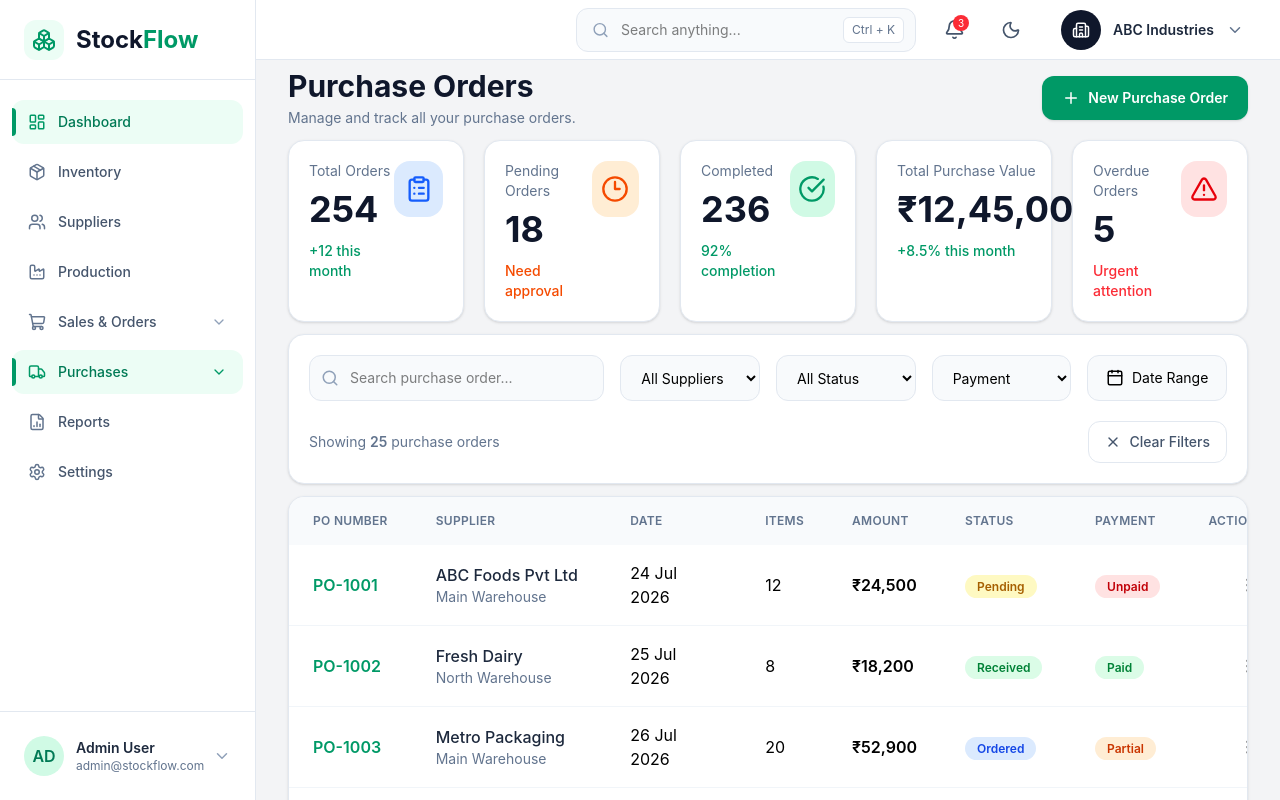
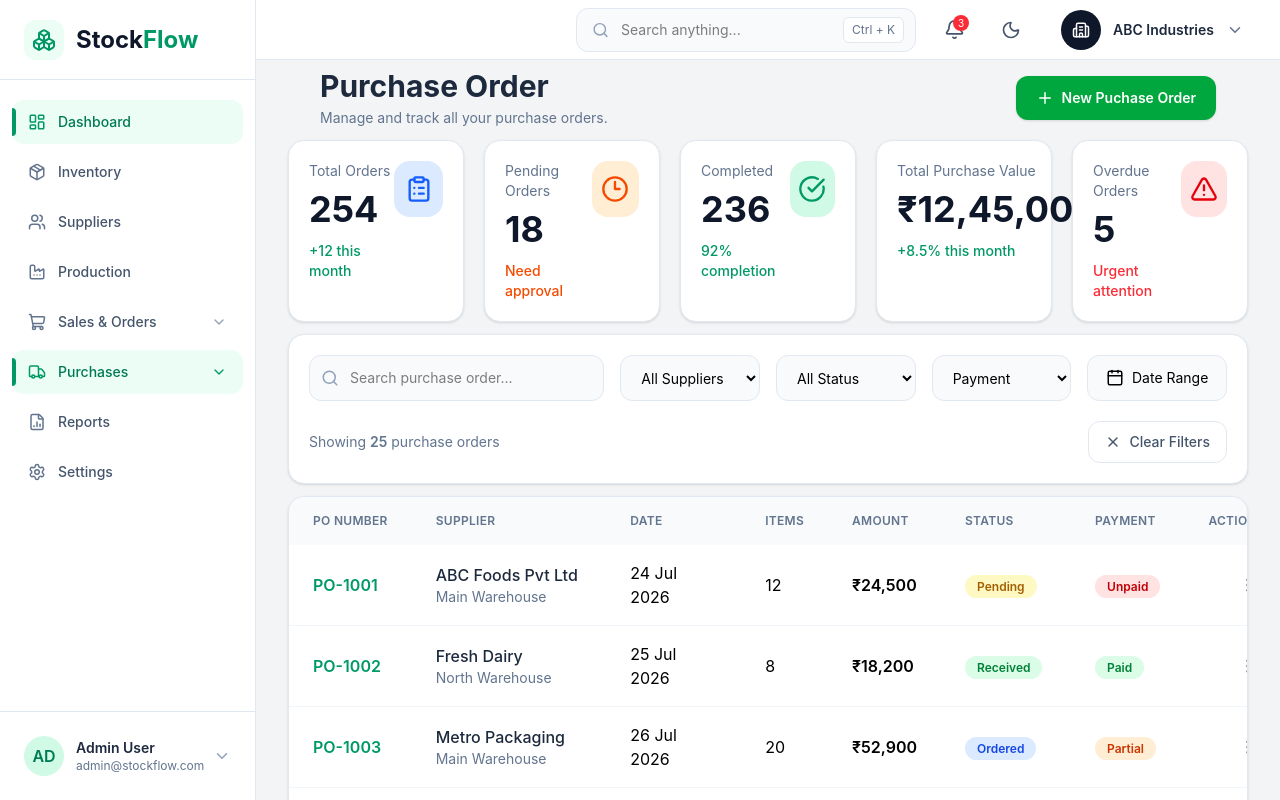
Before and after one commit to AljasMuthukadan/stockflow, a React (Vite) app in the folder client/: page /dashboard/purchase in a window 1280 px wide. Built offline with nearby package versions, Linux system fonts and the light colour scheme.

Commit message:
Page Header Component Created

```diff
--- /dev/null
+++ b/client/src/components/common/PageHeader.jsx
@@ -0,0 +1,86 @@
+function PageHeader({
+  title,
+  description,
+  actionIcon: ActionIcon,
+  actionLabel,
+  onAction,
+}) {
+  return (
+    <div
+      className="
+        mb-4
+        mt-2
+        flex
+        items-center
+        justify-between
+        gap-3
+        sm:mb-3
+        sm:gap-4
+        sm:mx-3
+        md:mx-4
+        lg:mx-8
+      "
+    >
+      {/* Left */}
+      <div className="min-w-0 flex-1">
+        <h1 className="text-2xl font-bold text-slate-800 lg:text-3xl">
+          {title}
+        </h1>
+
+        {description && (
+          <p className="mt-1 hidden text-sm text-slate-500 lg:block">
+            {description}
+          </p>
+        )}
+      </div>
+
+      {/* Right */}
+      {actionLabel && (
+        <button
+          type="button"
+          onClick={onAction}
+          className="
+            inline-flex
+            shrink-0
+            items-center
+            justify-center
+            gap-1.5
+            rounded-lg
+            bg-green-600
+            px-3
+            py-2
+            text-xs
+            font-semibold
+            text-white
+            shadow-sm
+            transition
+            hover:bg-green-700
+            active:scale-95
+
+            sm:gap-2
+            sm:rounded-xl
+            sm:px-4
+            sm:py-2.5
+            sm:text-sm
+
+            lg:px-5
+            lg:py-3
+          "
+        >
+          {ActionIcon && (
+            <ActionIcon
+              size={16}
+              className="sm:h-[18px] sm:w-[18px]"
+            />
+          )}
+
+          <span className="whitespace-nowrap">
+            {actionLabel}
+          </span>
+        </button>
+      )}
+    </div>
+  );
+}
+
+export default PageHeader;
--- a/client/src/features/inventory/InventoryHeader.jsx
+++ b/client/src/features/inventory/InventoryHeader.jsx
@@ -1,105 +1,21 @@
 import { useState } from "react";
 import { Plus } from "lucide-react";
+
 import AddItemModal from "./item/AddItemModal";
+import PageHeader from "../../components/common/PageHeader";
 
 const InventoryHeader = () => {
   const [isModalOpen, setIsModalOpen] = useState(false);
 
   return (
     <>
-      <div
-        className="
-          mb-4
-          mt-2
-          flex
-          flex-row
-          items-center
-          justify-between
-          gap-3
-          sm:mb-3
-          sm:gap-4
-          sm: mx-3
-          md:mx-4
-          lg:mx-8
-
-        "
-      >
-        {/* Left Section */}
-
-        <div className="min-w-0 flex-1">
-          <h1
-            className="
-              text-2xl
-              font-bold
-              text-slate-800
-              sm:text-2xl
-              md:text-2xl
-              lg:text-3xl
-
-            "
-          >
-            Inventory
-          </h1>
-
-          <p
-            className="
-              mt-1
-              hidden
-              text-sm
-              text-slate-500
-              lg:block
-            "
-          >
-            Manage inventory items, monitor stock levels, and track product
-            availability.
-          </p>
-        </div>
-
-        {/* Right Section */}
-
-        <button
-          type="button"
-          onClick={() => setIsModalOpen(true)}
-          className="
-            inline-flex
-            shrink-0
-            items-center
-            justify-center
-            gap-1.5
-            rounded-lg
-            bg-green-600
-            px-3
-            py-2
-            text-xs
-            font-semibold
-            text-white
-            shadow-sm
-            transition
-            hover:bg-green-700
-            active:scale-95
-
-            sm:gap-2
-            sm:rounded-xl
-            sm:px-4
-            sm:py-2.5
-            sm:text-sm
-
-            lg:px-5
-            lg:py-3
-          "
-        >
-          <Plus
-            size={16}
-            className="sm:h-[18px] sm:w-[18px]"
-          />
-
-          <span className="whitespace-nowrap">
-            Add Item
-          </span>
-        </button>
-      </div>
-
-      {/* Modal */}
+      <PageHeader
+        title="Inventory"
+        description="Manage inventory items, monitor stock levels, and track product availability."
+        actionIcon={Plus}
+        actionLabel="Add Item"
+        onAction={() => setIsModalOpen(true)}
+      />
 
       {isModalOpen && (
         <AddItemModal
--- a/client/src/features/inventory/pages/InventoryPage.jsx
+++ b/client/src/features/inventory/pages/InventoryPage.jsx
@@ -5,7 +5,7 @@ import InventoryHeader from "../InventoryHeader";
 
 const InventoryPage = () => {
   return (
-    <div className="space-y-6">
+    <div className="space-y-6 px-3 md:px-4 lg:px-8">
 
       {/* Header */}
       <InventoryHeader />
--- a/client/src/features/purchases/PurchaseHeader.jsx
+++ b/client/src/features/purchases/PurchaseHeader.jsx
@@ -1,43 +1,14 @@
 import { Plus } from "lucide-react";
+import PageHeader from "../../components/common/PageHeader";
 
 export default function PurchaseHeader() {
   return (
-    <div className="flex flex-row mt-2 gap-5 lg:flex-row items-center justify-between">
-      {/* Left */}
-      <div>
-        <h1 className=" text-lg lg:text-3xl font-bold text-slate-900">
-          Purchase Orders
-        </h1>
+    <PageHeader
+    title={"Purchase Order"}
+    description={"Manage and track all your purchase orders."}
+    actionIcon={Plus}
+    actionLabel={"New Puchase Order"}
 
-        <p className="mt-1 hidden lg:block text-sm text-slate-500">
-          Manage and track all your purchase orders.
-        </p>
-      </div>
-
-      {/* Right */}
-      <button
-        className="
-          inline-flex
-          items-center
-          justify-center
-          gap-2
-          rounded-xl
-          bg-emerald-600
-          px-5
-          py-3
-          text-sm
-          font-semibold
-          text-white
-          transition
-          hover:bg-emerald-700
-          active:scale-95
-          shadow-sm
-        "
-      >
-        <Plus size={18} />
-
-        New Purchase Order
-      </button>
-    </div>
+    />
   );
 }
--- a/client/src/features/reports/ReportsHeader.jsx
+++ b/client/src/features/reports/ReportsHeader.jsx
@@ -2,14 +2,14 @@ import { Plus } from "lucide-react";
 
 export default function ReportsHeader() {
   return (
-    <div className="flex flex-col gap-5 lg:flex-row lg:items-center lg:justify-between">
+    <div className="flex flex-row gap-5 lg:flex-row items-center justify-between">
       {/* Left */}
       <div>
-        <h1 className="text-3xl font-bold text-slate-900">
+        <h1 className="text-2xl lg:text-3xl font-bold text-slate-900">
           Reports
         </h1>
 
-        <p className="mt-1 text-sm text-slate-500">
+        <p className="mt-1 hidden lg:block text-sm text-slate-500">
           Generate, analyze and export business reports.
         </p>
       </div>
@@ -24,6 +24,8 @@ export default function ReportsHeader() {
           bg-emerald-600
           px-5
           py-3
+          text-sm
+          lg:text-md
           text-white
           font-semibold
           shadow-sm
--- a/client/src/features/reports/ReportsStats.jsx
+++ b/client/src/features/reports/ReportsStats.jsx
@@ -46,7 +46,7 @@ const stats = [
 
 export default function ReportsStats() {
   return (
-    <div className="grid gap-3 sm:grid-cols-2 xl:grid-cols-4">
+    <div className="grid gap-3 grid-cols-2 xl:grid-cols-4">
       {stats.map((stat) => {
         const Icon = stat.icon;
 
--- a/client/src/features/reports/pages/ReportsPage.jsx
+++ b/client/src/features/reports/pages/ReportsPage.jsx
@@ -6,13 +6,13 @@ import ReportsSidebar from "../ReportsSidebar";
 
 export default function ReportsPage() {
   return (
-    <div className="space-y-3 px-8">
+    <div className="space-y-3  px-3 md:px-4 lg:px-8">
       <ReportsHeader />
 
 
       <div className="flex flex-row space-x-2 w-full">
         {/* Main Content */}
-        <div className="space-y-2 flex flex-col w-[75%]">
+        <div className="space-y-2 flex flex-col w-full xl:w-[75%]">
             <ReportsStats />
           <ReportsFilters />
 
@@ -20,7 +20,7 @@ export default function ReportsPage() {
         </div>
 
         {/* Right Sidebar */}
-        <div className="flex w-[25%]" >
+        <div className="flex w-[25%] " >
         <ReportsSidebar />
         </div>
       </div>
```
